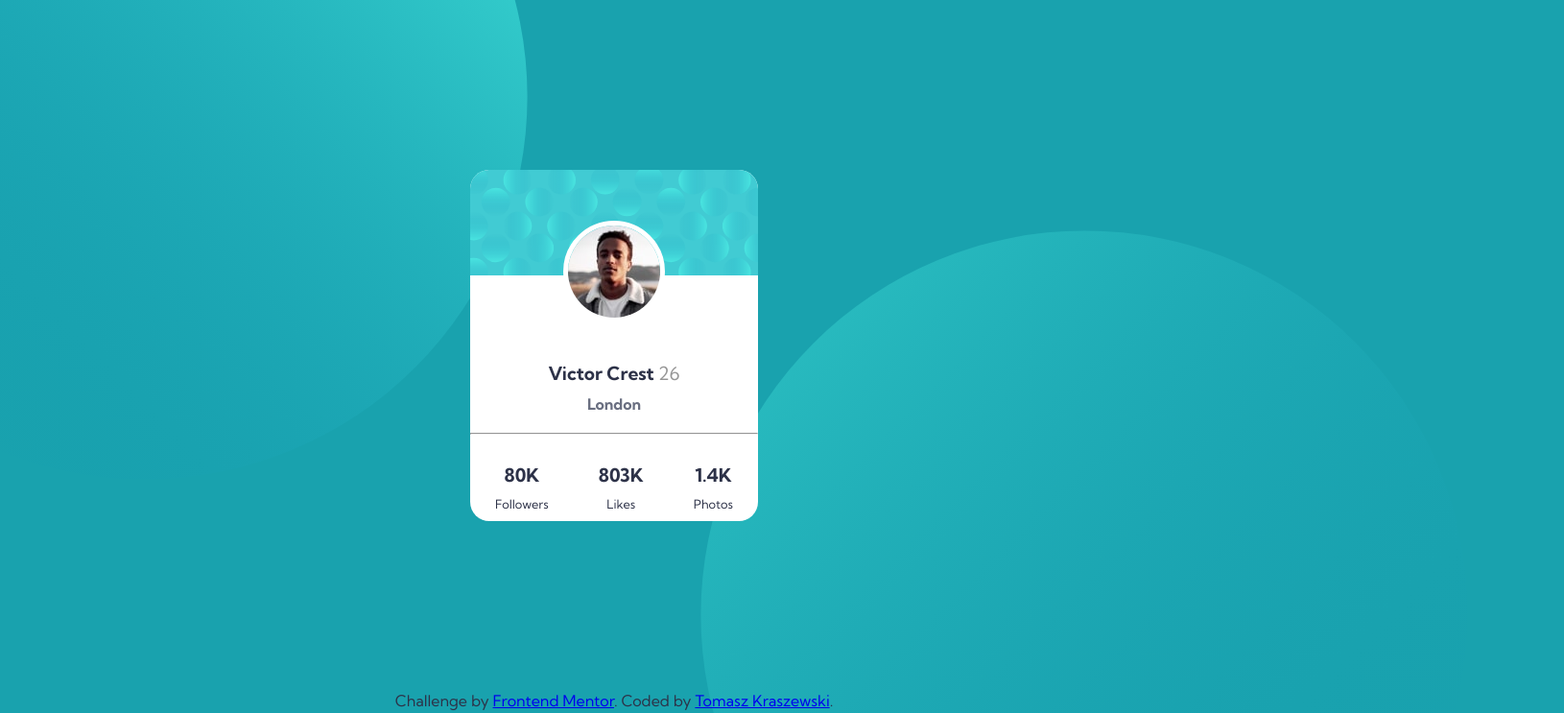
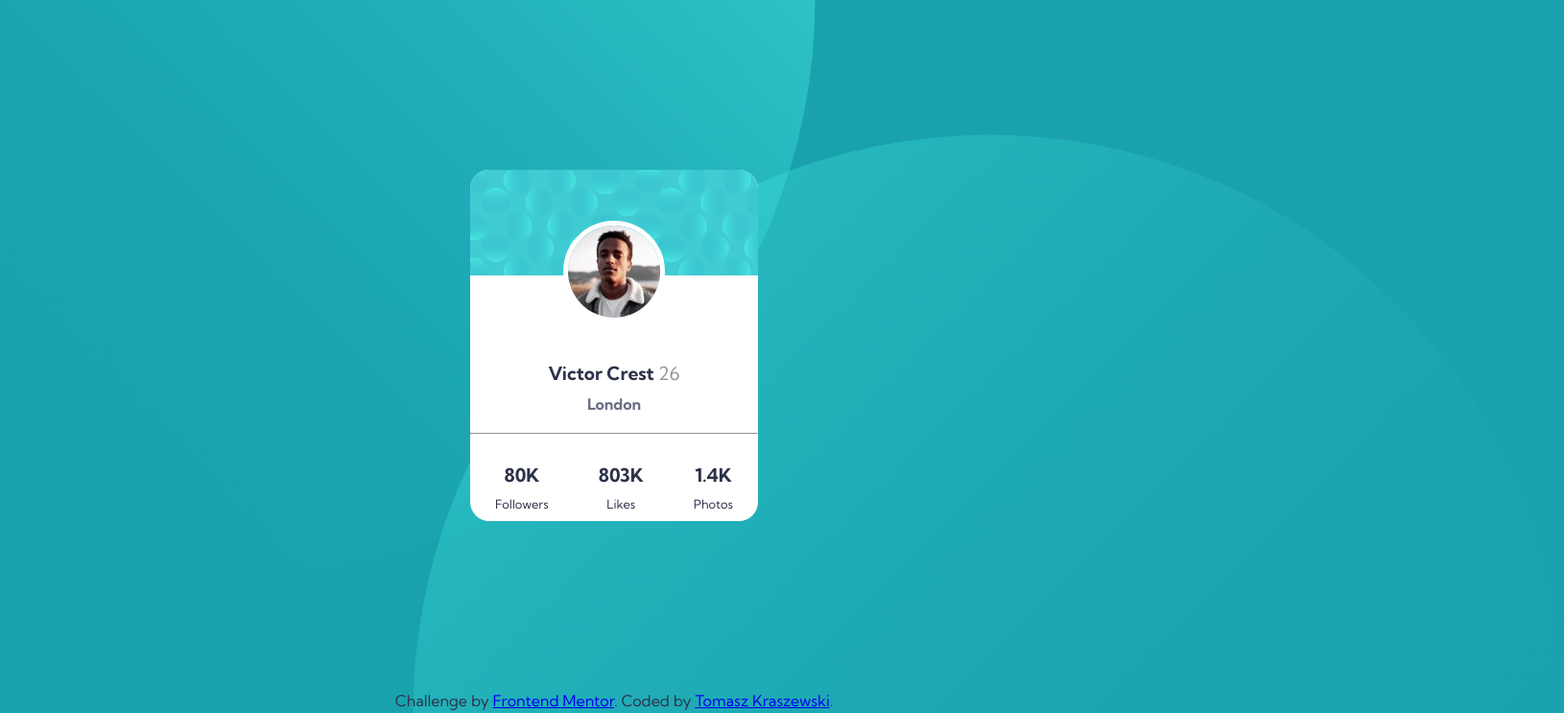
Before and after one commit to tomasszz/Profile-card-challenge, a plain HTML site: page index.html in a window 1280 px wide. Shown: the top 743 px of the page at 96% size, 1630 px wide, since content can reach past the window. Drawn offline with Linux system fonts and the light colour scheme.

Commit message:
size update

```diff
--- a/css/style.css
+++ b/css/style.css
@@ -87,23 +87,23 @@ hr {
 }
 
 .top-circle {
-  width: 800px;
-  height: 800px;
+  width: 1200px;
+  height: 1200px;
   background-size: 100%;
   background-image: url(../images/bg-pattern-top.svg);
   position: absolute;
-  top:-300px;
-  left:-250px;
+  top:-600px;
+  left:-350px;
   z-index: -1;
 }
 
 .bottom-circle {
-  width: 800px;
-  height: 800px;
+  width: 1200px;
+  height: 1200px;
   background-size: 100%;
   background-image: url(../images/bg-pattern-bottom.svg);
   position: absolute;
-  bottom:-300px;
-  right: -250px;
+  bottom:-600px;
+  right: -350px;
   z-index: -1;
 }
```
